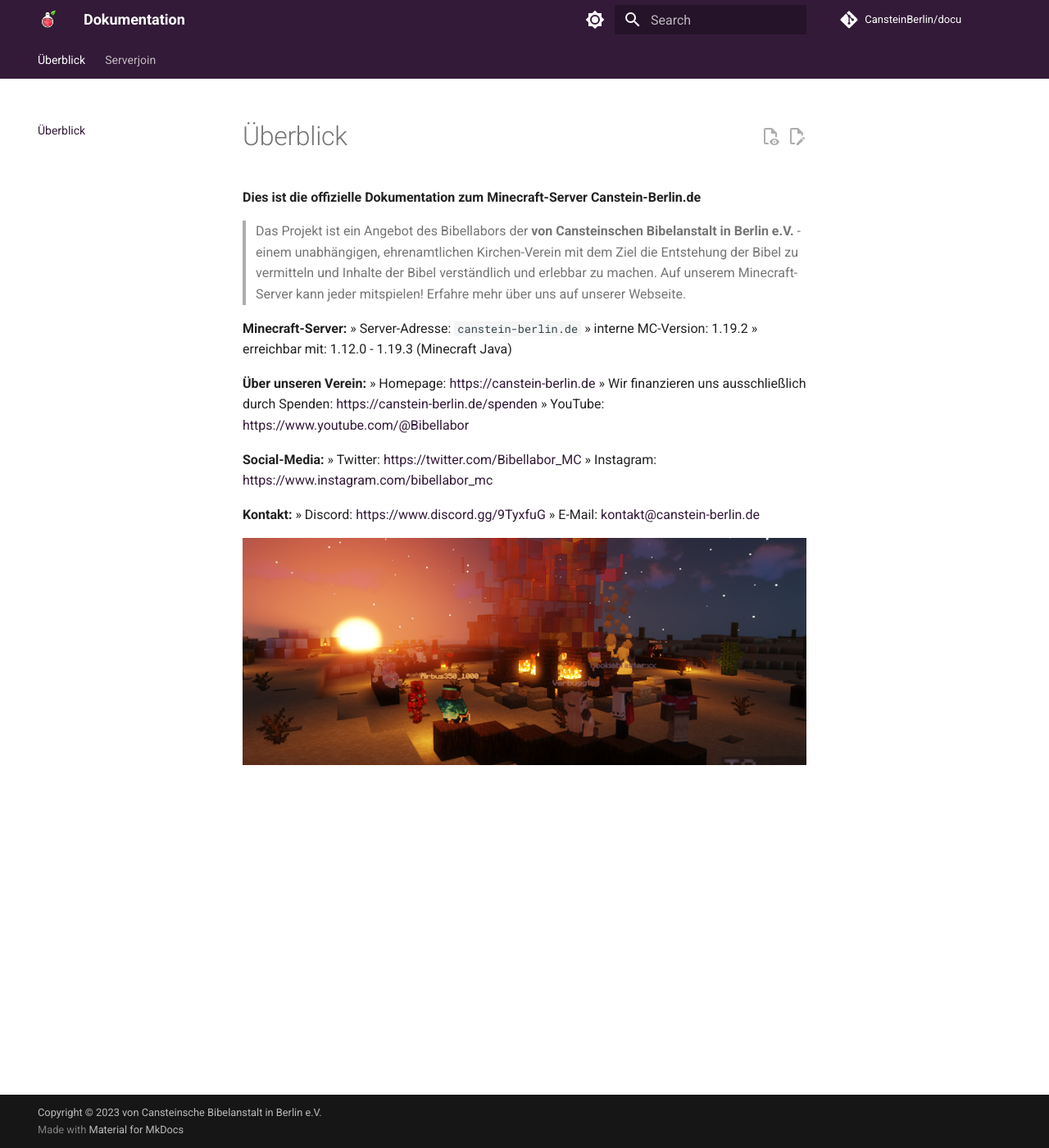
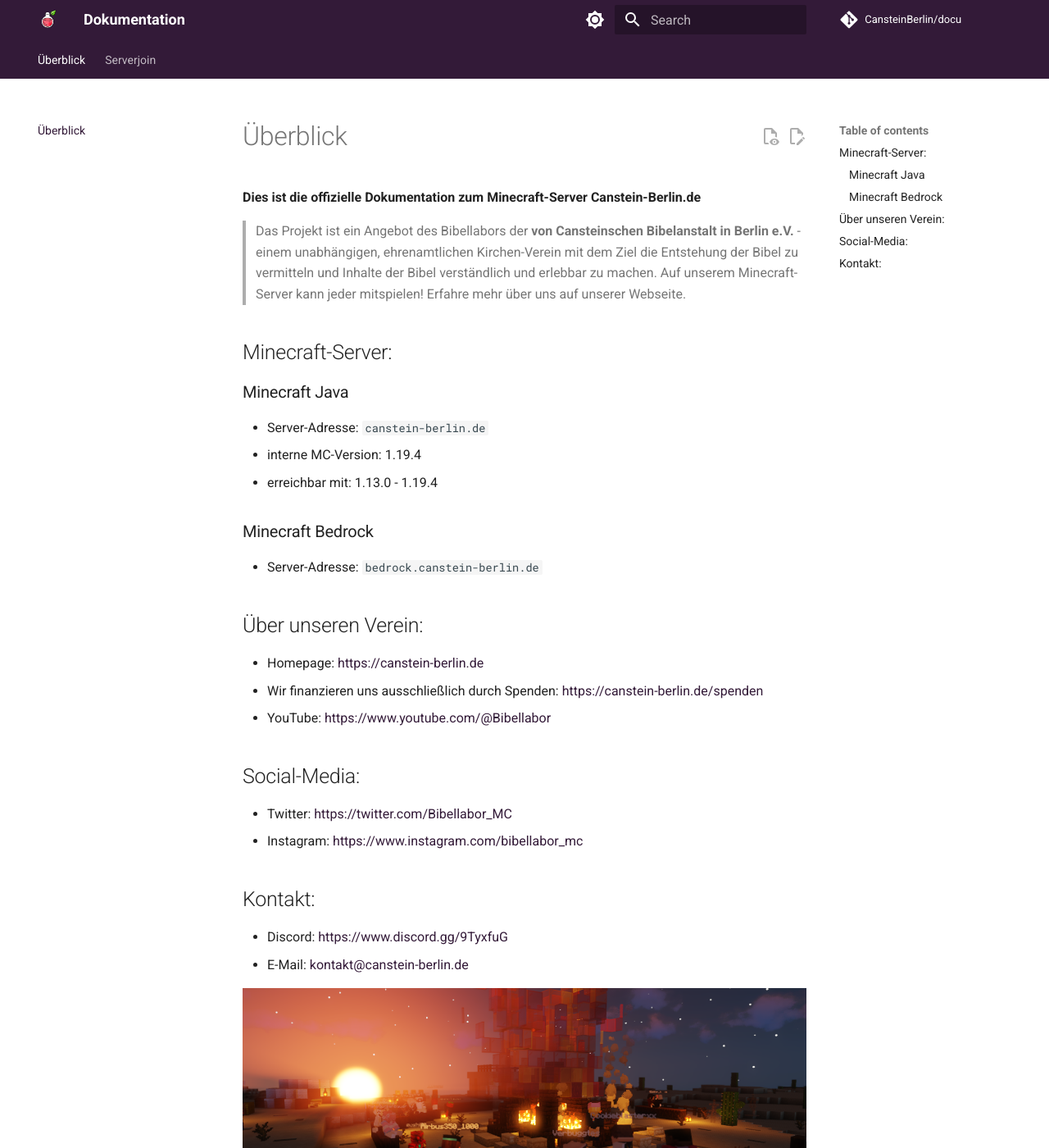
Before and after one commit to CansteinBerlin/docu, an MkDocs documentation site: the page built from docs/index.md, in a window 1280 px wide and 1400 px high. Shown: the whole window at 82% size. Built offline with MkDocs 1.6.1 and Material for MkDocs 9.7.7, drawn with Linux system fonts in a browser that asks for light colours; comment, search, counter and statistics services are not loaded.

Commit message:
Reworking main page

```diff
--- a/docs/index.md
+++ b/docs/index.md
@@ -4,22 +4,27 @@
 
 > Das Projekt ist ein Angebot des Bibellabors der **von Cansteinschen Bibelanstalt in Berlin e.V.** - einem unabhängigen, ehrenamtlichen Kirchen-Verein mit dem Ziel die Entstehung der Bibel zu vermitteln und Inhalte der Bibel verständlich und erlebbar zu machen. Auf unserem Minecraft-Server kann jeder mitspielen! Erfahre mehr über uns auf unserer Webseite.
 
-**Minecraft-Server:**
-» Server-Adresse: `canstein-berlin.de`
-» interne MC-Version: 1.19.2
-» erreichbar mit: 1.12.0 - 1.19.3 (Minecraft Java)
+## Minecraft-Server:
 
-**Über unseren Verein:**
-» Homepage: https://canstein-berlin.de
-» Wir finanzieren uns ausschließlich durch Spenden: https://canstein-berlin.de/spenden
-» YouTube: https://www.youtube.com/@Bibellabor
+### Minecraft Java
+* Server-Adresse: `canstein-berlin.de`
+* interne MC-Version: 1.19.4
+* erreichbar mit: 1.13.0 - 1.19.4
 
-**Social-Media:**
-» Twitter: https://twitter.com/Bibellabor_MC
-» Instagram: https://www.instagram.com/bibellabor_mc
+### Minecraft Bedrock
+* Server-Adresse: `bedrock.canstein-berlin.de`
 
-**Kontakt:**
-» Discord: https://www.discord.gg/9TyxfuG
-» E-Mail: kontakt@canstein-berlin.de
+## Über unseren Verein:
+* Homepage: https://canstein-berlin.de
+* Wir finanzieren uns ausschließlich durch Spenden: https://canstein-berlin.de/spenden
+* YouTube: https://www.youtube.com/@Bibellabor
+
+## Social-Media:
+* Twitter: https://twitter.com/Bibellabor_MC
+* Instagram: https://www.instagram.com/bibellabor_mc
+
+## Kontakt:
+* Discord: https://www.discord.gg/9TyxfuG
+* E-Mail: [kontakt@canstein-berlin.de](mailto:kontakt@canstein-berlin.de)
 
 ![grafik](assets/images/israel_campfire.png)
```
